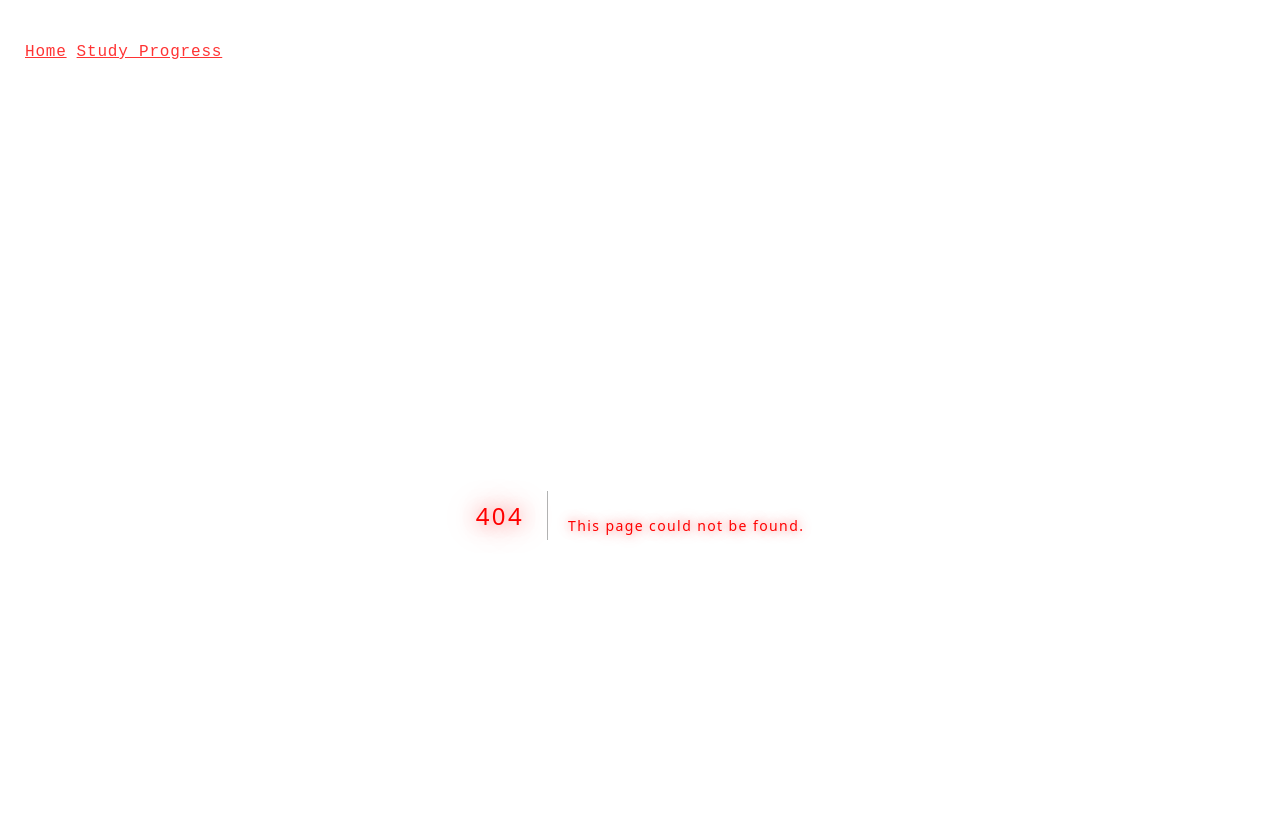
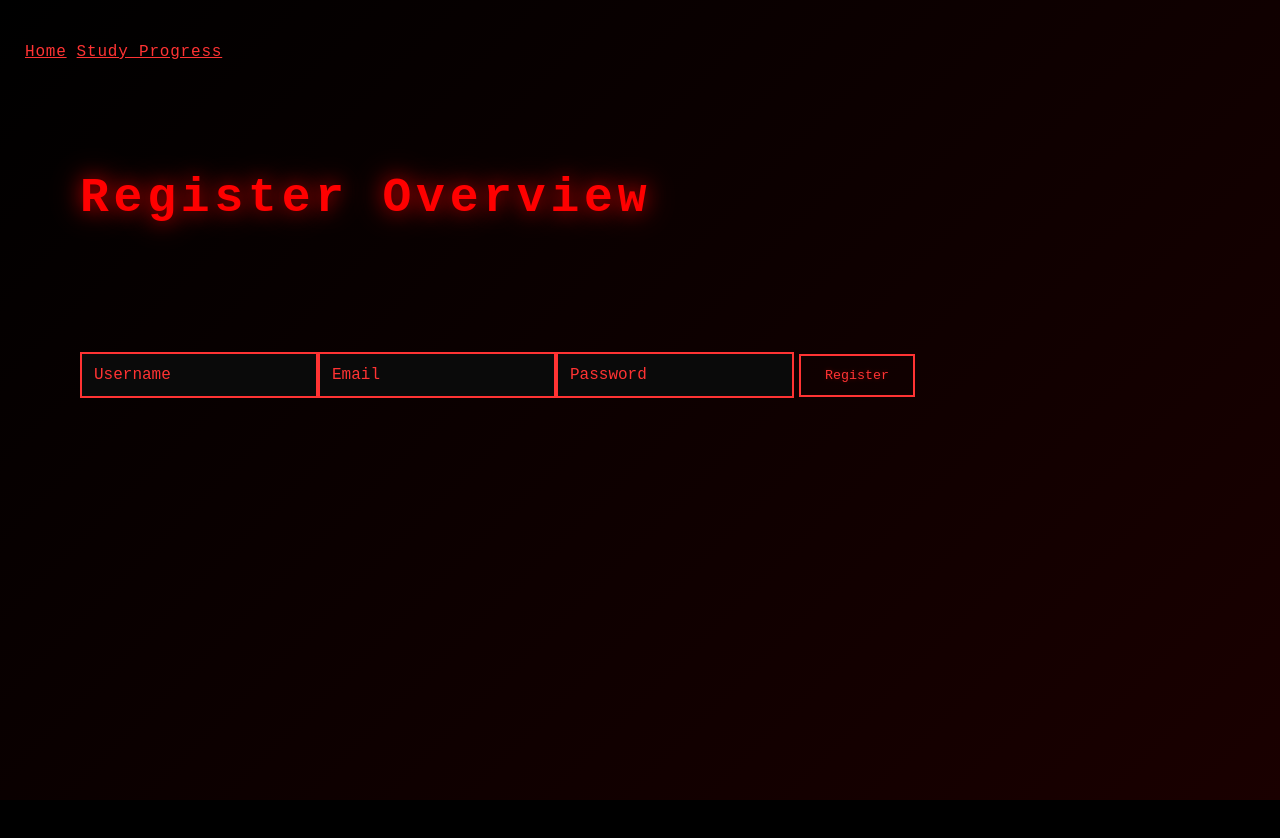
Before and after one commit to Senne-Derom/DevTrack, a Next.js app in the folder Frontend/devtrack/: page /register in a window 1280 px wide. Before the commit this address had no page. Shown: the top 838 px of the page. After the commit the page ends 800 px from the top, so only its background shows below. Built offline with nearby package versions, Linux system fonts and the light colour scheme; no server answers.

Commit message:
register user frontend

```diff
--- /dev/null
+++ b/Frontend/devtrack/app/register/page.tsx
@@ -0,0 +1,9 @@
+import RegisterOverview from "@/components/register/RegisterOverview";
+
+export default function registerPage() {
+    return (
+        <div>
+            <RegisterOverview />
+        </div>
+    )
+}
--- /dev/null
+++ b/Frontend/devtrack/components/register/RegisterOverview.tsx
@@ -0,0 +1,45 @@
+"use client";
+
+import React from "react";
+import {registerUser} from "@/services/UserService";
+
+export default function RegisterOverview() {
+    const [username, setUsername] = React.useState("");
+    const [email, setEmail] = React.useState("");
+    const [password, setPassword] = React.useState("");
+
+    const onSubmit = async (event: React.FormEvent<HTMLFormElement>) => {
+        event.preventDefault();
+
+        try {
+            await registerUser({
+                username: username,
+                email: email,
+                password: password
+            });
+        } catch (error) {
+            console.error("Registration failed:", error);
+        }
+    }
+
+    return (
+        <div>
+            <h1>Register Overview</h1>
+            <form action="/register" onSubmit={onSubmit}>
+                <input type="text" name="username" placeholder="Username" required
+                       onChange={(event) => {
+                           setUsername(event.target.value);
+                       }} />
+                <input type="email" name="email" placeholder="Email" required
+                       onChange={(event) => {
+                           setEmail(event.target.value);
+                       }} />
+                <input type="password" name="password" placeholder="Password" required
+                       onChange={(event) => {
+                           setPassword(event.target.value);
+                       }} />
+                <button type="submit">Register</button>
+            </form>
+        </div>
+    )
+}
--- /dev/null
+++ b/Frontend/devtrack/services/UserService.ts
@@ -0,0 +1,29 @@
+const backend_url = process.env.NEXT_PUBLIC_API_BASE_URL?.trim();
+
+const API_BASE_URL = (
+    backend_url &&
+    backend_url !== "undefined" &&
+    backend_url !== "null"
+        ? backend_url
+        : "http://localhost:8080"
+).replace(/\/$/, "");
+
+const apiUrl = (path: string) => `${API_BASE_URL}${path}`;
+
+export type RegisterUserInput = {
+    username: string;
+    email: string;
+    password: string;
+}
+
+export const registerUser = async (user: RegisterUserInput) => {
+    const response = await fetch(apiUrl("/users/register"), {
+        method: "POST",
+        headers: {
+            "Content-Type": "application/json",
+        },
+        body: JSON.stringify(user),
+    });
+
+    return response.json();
+}
```
